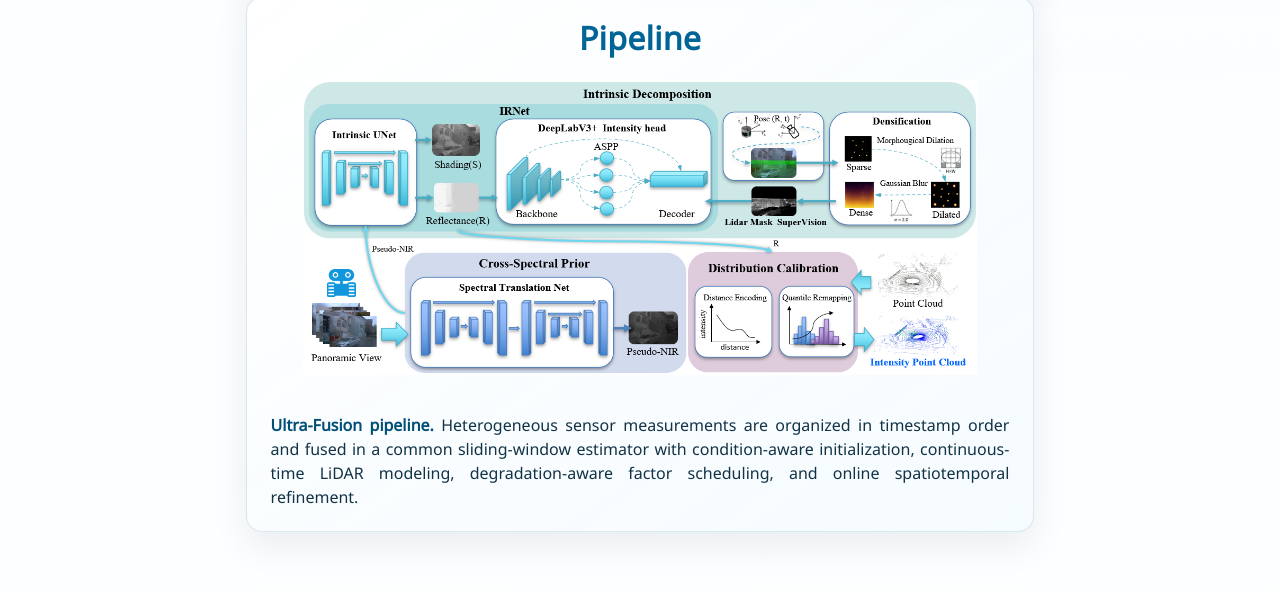
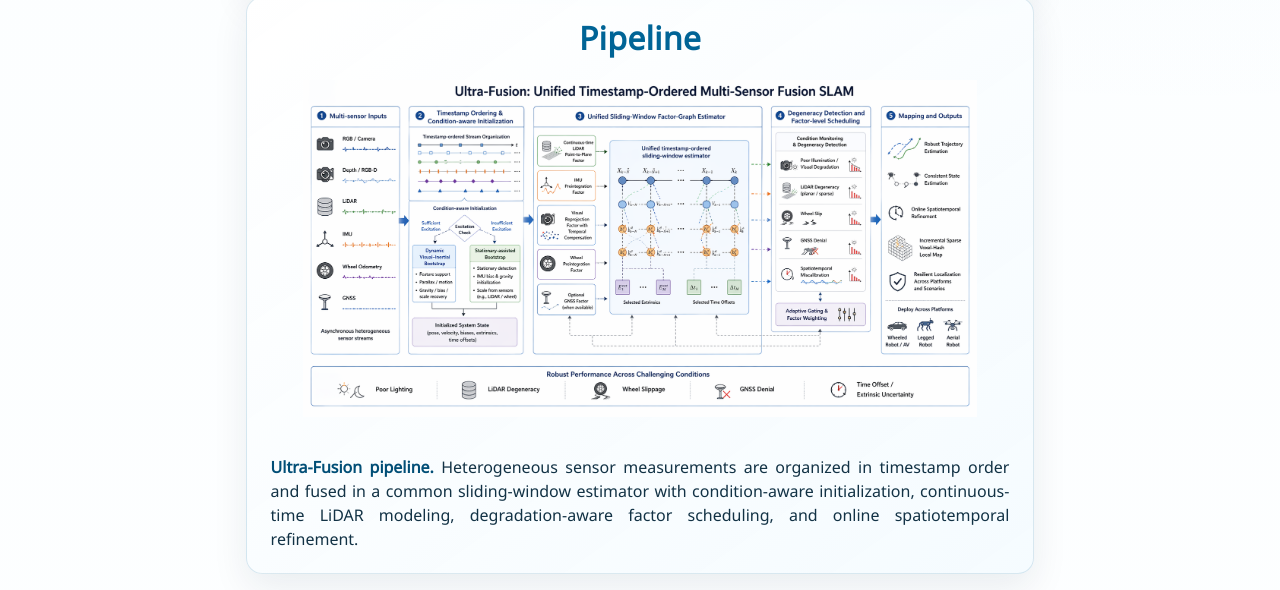
Before and after one commit to sjtuyinjie/ultrafusion-web, a website: page index.html in a window 1280 px wide. Shown: the part 2108-2698 px from the top of the page. Drawn offline with nearby package versions, Linux system fonts and the light colour scheme; some icons are missing; a web font is replaced by a local one.

Commit message:
update pipeline

```diff
--- a/index.html
+++ b/index.html
@@ -320,7 +320,7 @@
           <h2 class="title is-3 section-title">Pipeline</h2>
           <div class="content has-text-centered">
             <figure class="image">
-              <img src="./static/images/pipeline9.png" alt="Ultra-Fusion pipeline overview">
+              <img src="./static/images/pipeline_test.png" alt="Ultra-Fusion pipeline overview">
             </figure>
             <p class="has-text-justified">
               <strong>Ultra-Fusion pipeline.</strong> Heterogeneous sensor measurements are organized in timestamp order and fused in a common
```
Also changed, not shown: static/images/pipeline_test.png (added).
